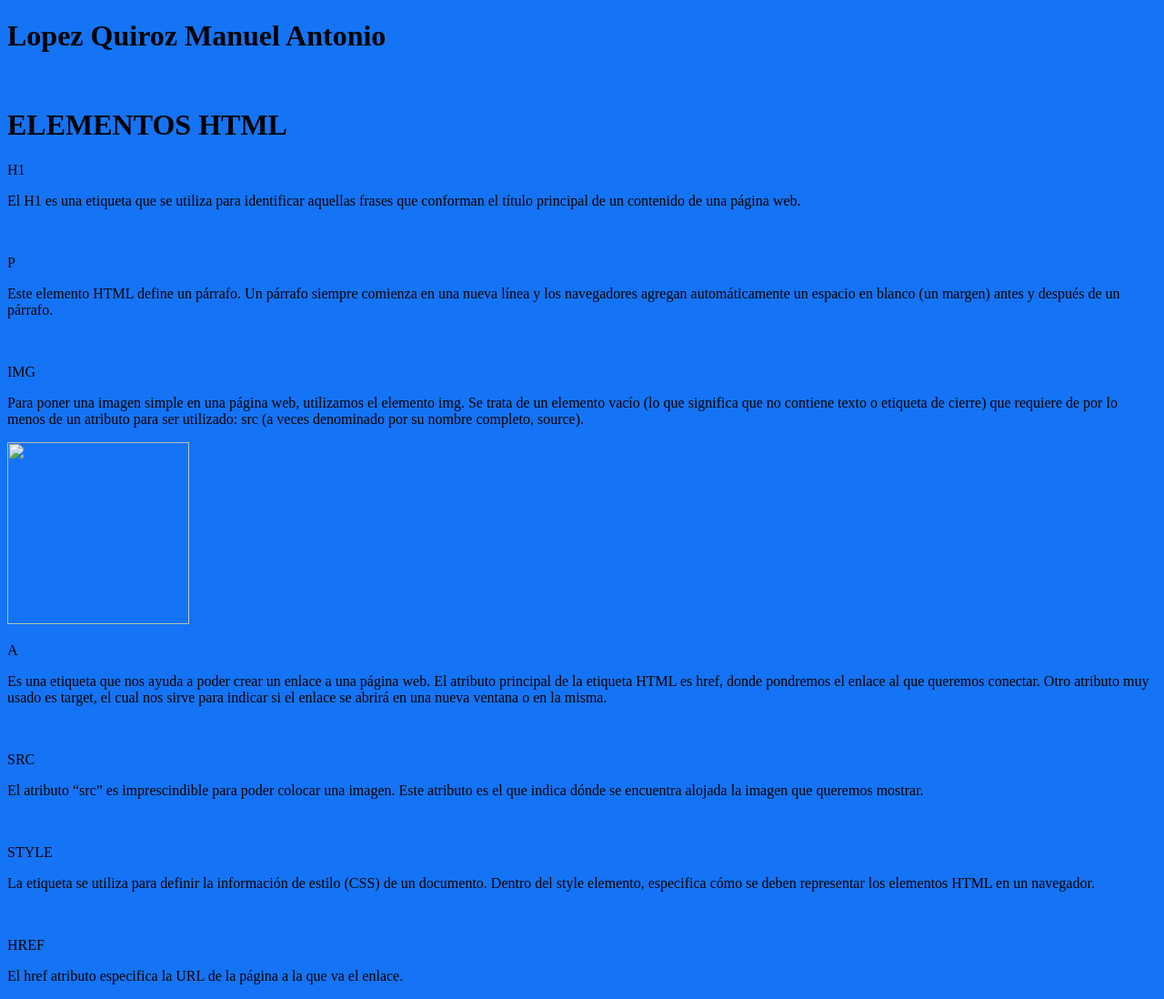
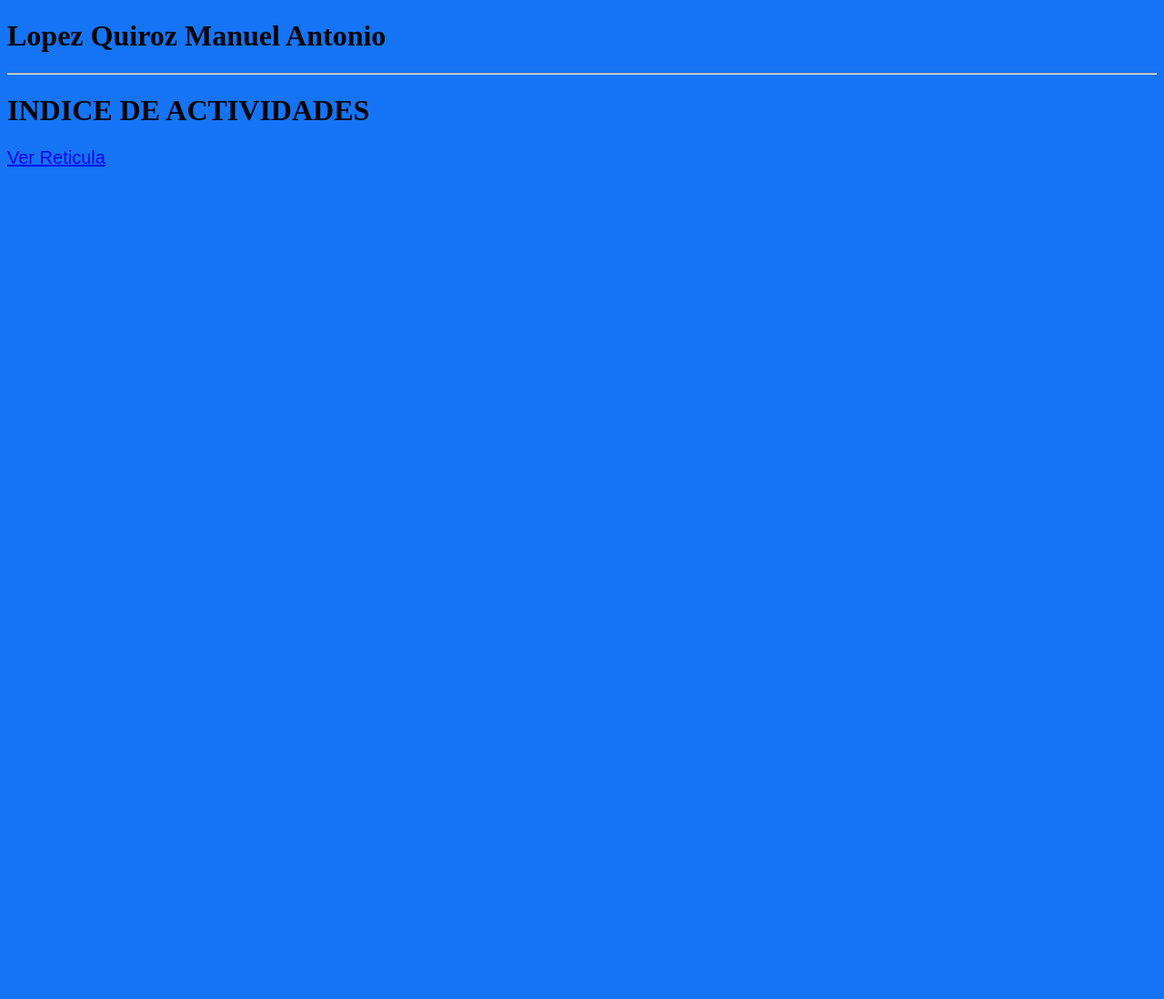
Before and after one commit to manuels12/html, a plain HTML site: page index.html in a window 1280 px wide. Shown: the whole page at 91% size. After the commit the page ends 800 px from the top, so only its background shows below. Drawn offline with Linux system fonts and the light colour scheme.

Commit message:
Update index.html

```diff
--- a/index.html
+++ b/index.html
@@ -6,33 +6,10 @@
   </head>
   <body style="background-color:#1474F5;">
     <h1>Lopez Quiroz Manuel Antonio</h1>
-<br>
-  <h1>ELEMENTOS HTML</h1>
-    <p>H1</p>
-<p>El H1 es una etiqueta que se utiliza para identificar aquellas frases que conforman el título principal de un contenido de una página web.
-</p>
-<br>
-    <p>P</p>
-    <p>Este elemento HTML define un párrafo.
-    Un párrafo siempre comienza en una nueva línea y los navegadores agregan automáticamente un espacio en blanco (un margen) antes y después de un párrafo.</p>
-<br>
+<hr>
+  <h1>INDICE DE ACTIVIDADES</h1>
 
-    <p>IMG</p>
-    <p>Para poner una imagen simple en una página web, utilizamos el elemento img. Se trata de un elemento vacío (lo que significa que no contiene texto o etiqueta de cierre) que requiere de por lo menos de un atributo para ser utilizado: src (a veces denominado por su nombre completo, source). </p>
-  <img src="img/itt.jpg"width="200"height="200">
-
-<br>
-    <p>A</p>
-<p> Es una etiqueta que nos ayuda a poder crear un enlace a una página web. El atributo principal de la etiqueta HTML es href, donde pondremos el enlace al que queremos conectar. Otro atributo muy usado es target, el cual nos sirve para indicar si el enlace se abrirá en una nueva ventana o en la misma.</p>
-<br>
-    <p>SRC</p>
-<p>El atributo “src” es imprescindible para poder colocar una imagen. Este atributo es el que indica dónde se encuentra alojada la imagen que queremos mostrar. </p>
-<br>
-    <p>STYLE</p>
-    <p>La etiqueta se utiliza para definir la información de estilo (CSS) de un documento. Dentro del style elemento, especifica cómo se deben representar los elementos HTML en un navegador.</p>
-<br>
-    <p>HREF</p>
-    <p>El href atributo especifica la URL de la página a la que va el enlace.</p>
-
+  <p>
+      <a style="font-size:20px;font-family:Arial" href="./TAREAS/RETICULA.HTML">Ver Reticula</a> </p>
   </body>
 </html>
```
